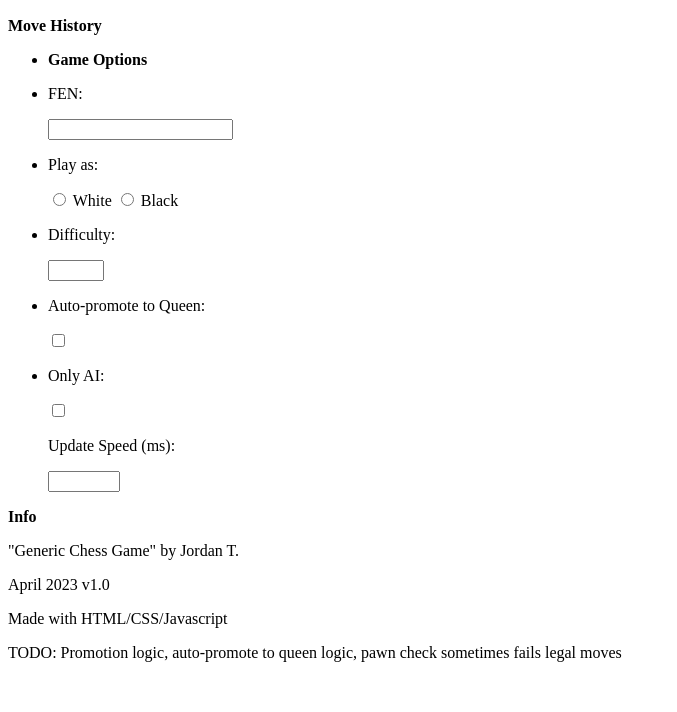
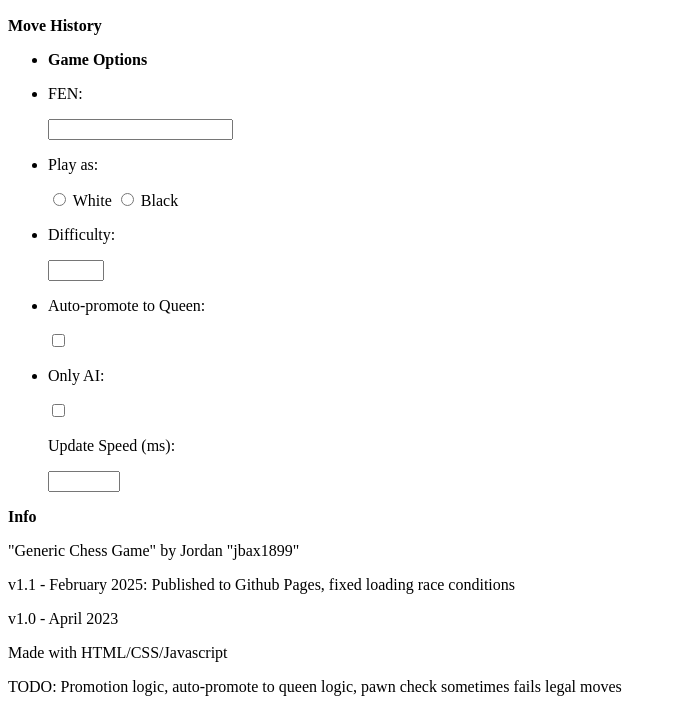
Before and after one commit to jbax1899/A-Simple-Chess-Interface, a plain HTML site: page index.html in a window 1280 px wide. Shown: the part 161-873 px from the top of the page, without its empty margins (0-677 px from the left). Before the commit the page ends 839 px from the top, so only its background shows below. Drawn offline with nearby package versions, Linux system fonts and the light colour scheme; no server answers.

Commit message:
trying to fix race condition

```diff
--- a/index.html
+++ b/index.html
@@ -49,8 +49,9 @@
           </ul>
        </div>
       <p><b>Info</b></p>
-      <p>"Generic Chess Game" by Jordan T.</p>
-      <p>April 2023 v1.0</p>
+      <p>"Generic Chess Game" by Jordan "jbax1899"</p>
+      <p>v1.1 - February 2025: Published to Github Pages, fixed loading race conditions</p>
+      <p>v1.0 - April 2023</p>
       <p>Made with HTML/CSS/Javascript</p>
       <p>TODO: Promotion logic, auto-promote to queen logic, pawn check sometimes fails legal moves</p>
       </div>
--- a/scripts/initialize.js
+++ b/scripts/initialize.js
@@ -32,8 +32,6 @@ let canvas = document.getElementById('canvas');
 let tileSize = 60;
 let gridSize = 8;
 let edgePadding = tileSize / 2;
-canvas.width = (tileSize * gridSize) + (edgePadding * 2);
-canvas.height = (tileSize * gridSize) + (edgePadding * 2);
 let resizeIconSize = 20, resizeIconX, resizeIconY;
 // Define the chess piece image paths
 const chessPieces = [
@@ -55,6 +53,8 @@ var imageSize;
 
 // Run this code once the DOM is fully loaded
 document.addEventListener('DOMContentLoaded', () => {
+  canvas.width = (tileSize * gridSize) + (edgePadding * 2);
+  canvas.height = (tileSize * gridSize) + (edgePadding * 2);
   // Global timer variable, every x-ms check if engine has determined best move for current player
   updateTimer = setInterval(CheckIfBestMoveUpdated, updateSpeed);
   // Load the chess piece images to memory asynchronously
```
